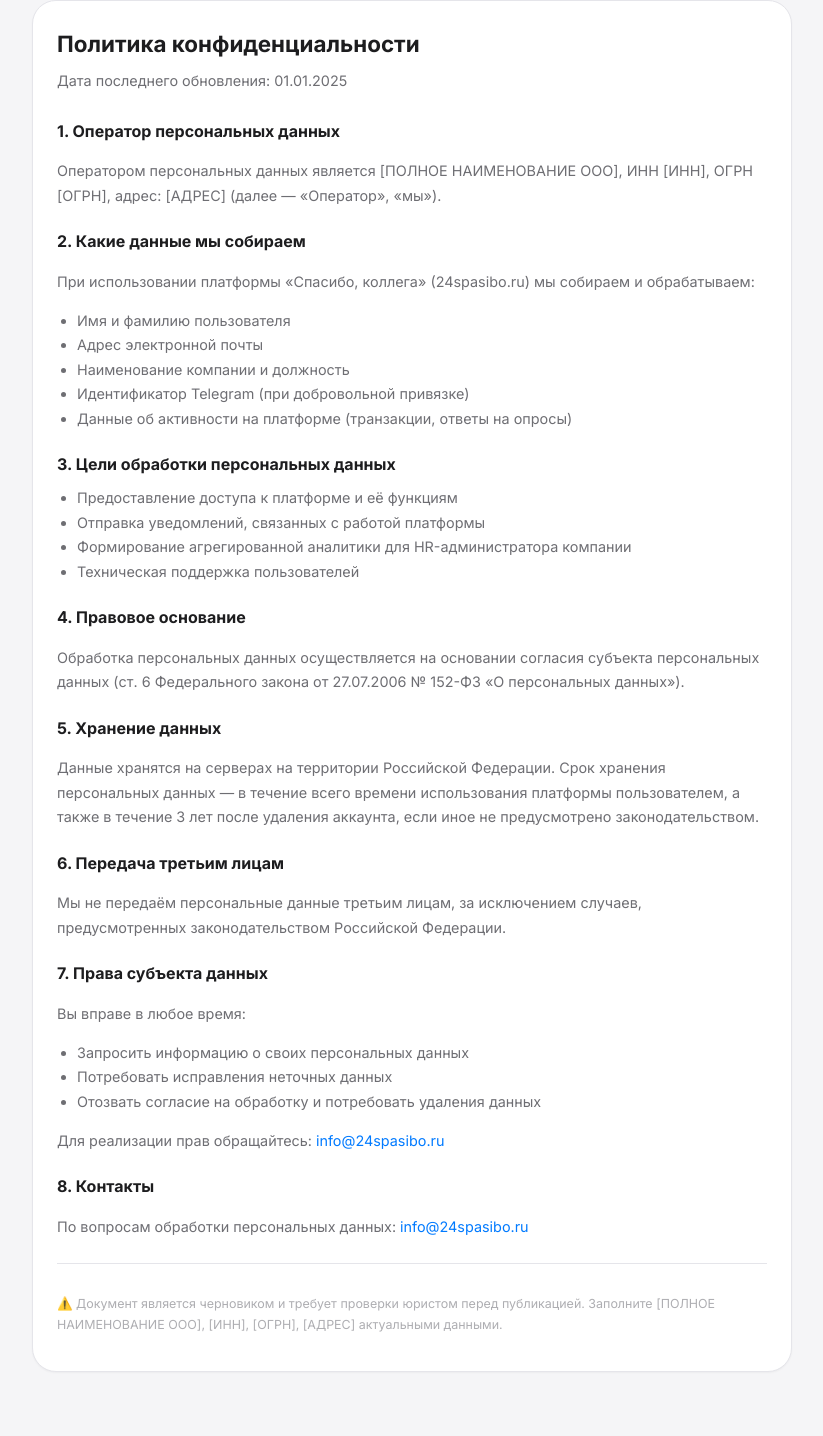
After one commit to emilmurtazin/spasibo-kollege, a Django app: page /legal/privacy/ in a window 1280 px wide. The commit adds this page. Shown: the whole page, without its empty margins (228-1051 px from the left). Run offline with Django 5.2, Linux system fonts and the light colour scheme.

Commit message:
Add files via upload

```diff
--- /dev/null
+++ b/templates/core/privacy.html
@@ -0,0 +1,61 @@
+{% extends 'core/base.html' %}
+{% block title %}Политика конфиденциальности{% endblock %}
+{% block content %}
+<div style="max-width:760px;margin:0 auto;">
+<div class="sk-card" style="line-height:1.7;font-size:.9rem;color:var(--c-muted);">
+
+<h1 style="font-size:1.4rem;font-weight:700;color:var(--c-ink);margin:0 0 6px;">Политика конфиденциальности</h1>
+<p style="margin:0 0 24px;">Дата последнего обновления: 01.01.2025</p>
+
+<h2 style="font-size:1rem;font-weight:700;color:var(--c-ink);margin:20px 0 8px;">1. Оператор персональных данных</h2>
+<p>Оператором персональных данных является [ПОЛНОЕ НАИМЕНОВАНИЕ ООО], ИНН [ИНН], ОГРН [ОГРН], адрес: [АДРЕС] (далее — «Оператор», «мы»).</p>
+
+<h2 style="font-size:1rem;font-weight:700;color:var(--c-ink);margin:20px 0 8px;">2. Какие данные мы собираем</h2>
+<p>При использовании платформы «Спасибо, коллега» (24spasibo.ru) мы собираем и обрабатываем:</p>
+<ul style="padding-left:20px;margin:8px 0;">
+  <li>Имя и фамилию пользователя</li>
+  <li>Адрес электронной почты</li>
+  <li>Наименование компании и должность</li>
+  <li>Идентификатор Telegram (при добровольной привязке)</li>
+  <li>Данные об активности на платформе (транзакции, ответы на опросы)</li>
+</ul>
+
+<h2 style="font-size:1rem;font-weight:700;color:var(--c-ink);margin:20px 0 8px;">3. Цели обработки персональных данных</h2>
+<ul style="padding-left:20px;margin:8px 0;">
+  <li>Предоставление доступа к платформе и её функциям</li>
+  <li>Отправка уведомлений, связанных с работой платформы</li>
+  <li>Формирование агрегированной аналитики для HR-администратора компании</li>
+  <li>Техническая поддержка пользователей</li>
+</ul>
+
+<h2 style="font-size:1rem;font-weight:700;color:var(--c-ink);margin:20px 0 8px;">4. Правовое основание</h2>
+<p>Обработка персональных данных осуществляется на основании согласия субъекта персональных данных (ст. 6 Федерального закона от 27.07.2006 № 152-ФЗ «О персональных данных»).</p>
+
+<h2 style="font-size:1rem;font-weight:700;color:var(--c-ink);margin:20px 0 8px;">5. Хранение данных</h2>
+<p>Данные хранятся на серверах на территории Российской Федерации. Срок хранения персональных данных — в течение всего времени использования платформы пользователем, а также в течение 3 лет после удаления аккаунта, если иное не предусмотрено законодательством.</p>
+
+<h2 style="font-size:1rem;font-weight:700;color:var(--c-ink);margin:20px 0 8px;">6. Передача третьим лицам</h2>
+<p>Мы не передаём персональные данные третьим лицам, за исключением случаев, предусмотренных законодательством Российской Федерации.</p>
+
+<h2 style="font-size:1rem;font-weight:700;color:var(--c-ink);margin:20px 0 8px;">7. Права субъекта данных</h2>
+<p>Вы вправе в любое время:</p>
+<ul style="padding-left:20px;margin:8px 0;">
+  <li>Запросить информацию о своих персональных данных</li>
+  <li>Потребовать исправления неточных данных</li>
+  <li>Отозвать согласие на обработку и потребовать удаления данных</li>
+</ul>
+<p>Для реализации прав обращайтесь: <a href="mailto:info@24spasibo.ru">info@24spasibo.ru</a></p>
+
+<h2 style="font-size:1rem;font-weight:700;color:var(--c-ink);margin:20px 0 8px;">8. Контакты</h2>
+<p>По вопросам обработки персональных данных: <a href="mailto:info@24spasibo.ru">info@24spasibo.ru</a></p>
+
+<div style="margin-top:24px;padding-top:16px;border-top:1px solid var(--c-border);">
+  <p style="font-size:.78rem;color:var(--c-placeholder);">
+    ⚠️ Документ является черновиком и требует проверки юристом перед публикацией.
+    Заполните [ПОЛНОЕ НАИМЕНОВАНИЕ ООО], [ИНН], [ОГРН], [АДРЕС] актуальными данными.
+  </p>
+</div>
+
+</div>
+</div>
+{% endblock %}
```
Also changed, not shown: templates/core/invite_register.html (+9 -0 lines), templates/core/landing.html (+12 -0 lines), templates/core/register.html (+10 -0 lines), templates/core/terms.html (added, +61 -0 lines).
